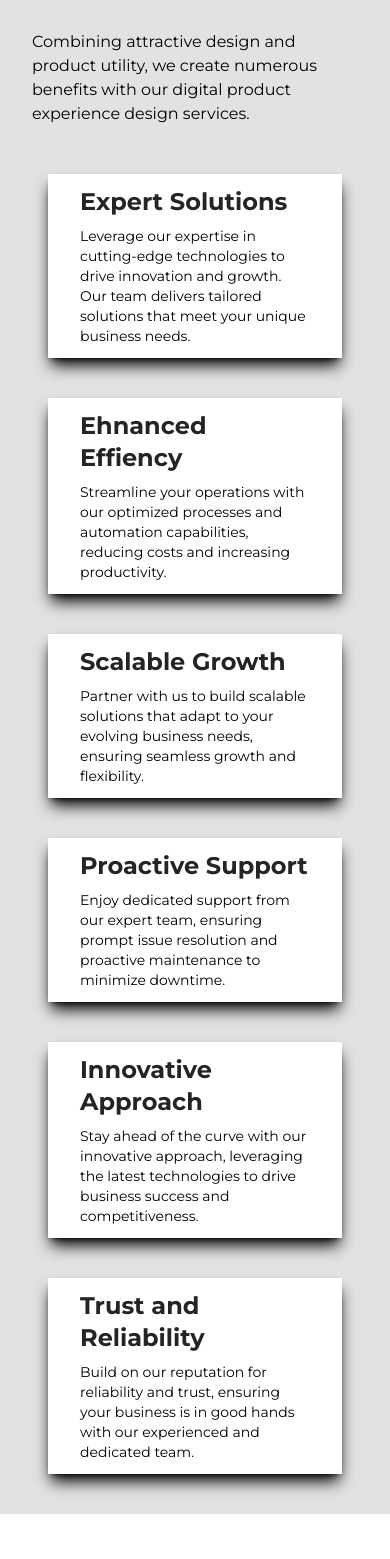
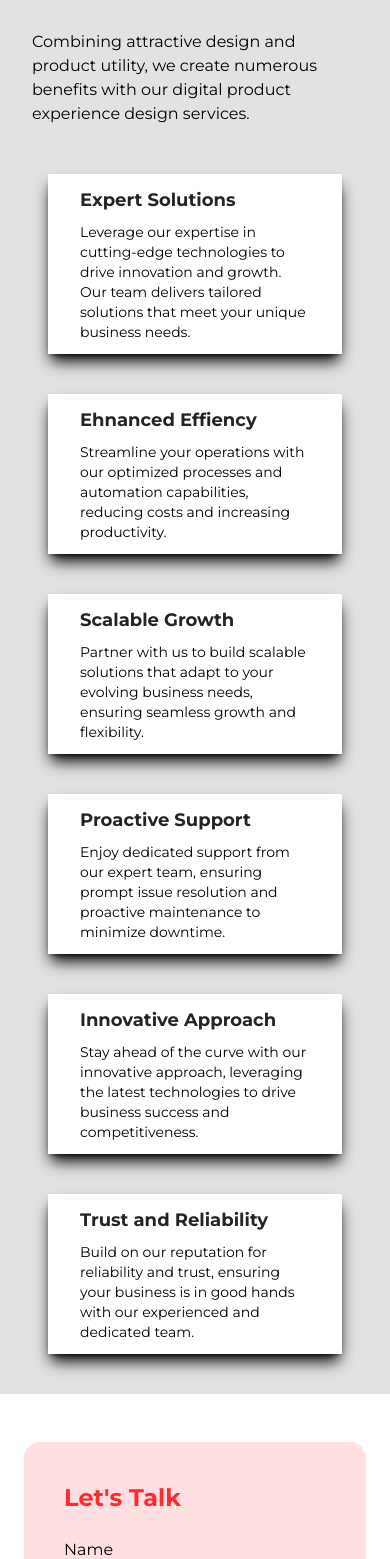
Before and after one commit to audu-joshua/xfin, a Next.js app: page /services in a window 390 px wide. Shown: the part 3268-4827 px from the top of the page. Built offline with nearby package versions, Linux system fonts and the light colour scheme.

Commit message:
Updated Benefits Component

```diff
--- a/components/serviceComponents/benefits/index.tsx
+++ b/components/serviceComponents/benefits/index.tsx
@@ -51,7 +51,7 @@ export function Benefits() {
           transition={{ duration: 1 }}
         >
                 <div className='bg-white py-3 md:py-8 md:rounded-2xl p-8 shadow-lg shadow-black'>
-                    <h2 className=' text-2xl pb-2 md:text-2xl text-[#252424] font-bold'> Expert Solutions </h2>
+                    <h2 className=' text-lg pb-2 md:text-2xl text-[#252424] font-bold'> Expert Solutions </h2>
                     <p className='text-[#000000] text-sm'> Leverage our expertise in cutting-edge technologies to drive innovation and growth. Our team delivers tailored solutions that meet your unique business needs.
                     </p>
                 </div>
@@ -65,7 +65,7 @@ export function Benefits() {
           transition={{ duration: 1 }}
         >
                 <div className='bg-white py-3 md:py-8 md:rounded-2xl p-8 shadow-lg shadow-black'>
-                    <h2 className=' text-2xl pb-2 md:text-2xl text-[#252424] font-bold'> Ehnanced Effiency </h2>
+                    <h2 className=' text-lg pb-2 md:text-2xl text-[#252424] font-bold'> Ehnanced Effiency </h2>
                     <p className='text-[#000000] text-sm'> Streamline your operations with our optimized processes and automation capabilities, reducing costs and increasing productivity.
                     </p>
                 </div>
@@ -80,7 +80,7 @@ export function Benefits() {
           transition={{ duration: 1 }}
         >
                 <div className='bg-white py-3 md:py-8 md:rounded-2xl p-8 shadow-lg shadow-black'>
-                    <h2 className=' text-2xl pb-2 md:text-2xl text-[#252424] font-bold'> Scalable Growth </h2>
+                    <h2 className=' text-lg pb-2 md:text-2xl text-[#252424] font-bold'> Scalable Growth </h2>
                     <p className='text-[#000000] text-sm'> Partner with us to build scalable solutions that adapt to your evolving business needs, ensuring seamless growth and flexibility.
                     </p>
                 </div>
@@ -96,7 +96,7 @@ export function Benefits() {
         >
 
                 <div className='bg-white py-3 md:py-8 md:rounded-2xl p-8 shadow-lg shadow-black'>
-                    <h2 className=' text-2xl pb-2 md:text-2xl text-[#252424] font-bold'> Proactive Support </h2>
+                    <h2 className=' text-lg pb-2 md:text-2xl text-[#252424] font-bold'> Proactive Support </h2>
                     <p className='text-[#000000] text-sm'> Enjoy dedicated support from our expert team, ensuring prompt issue resolution and proactive maintenance to minimize downtime.
                     </p>
                 </div>
@@ -112,7 +112,7 @@ export function Benefits() {
         >
 
                 <div className='bg-white py-3 md:py-8 md:rounded-2xl p-8 shadow-lg shadow-black'>
-                    <h2 className=' text-2xl pb-2 md:text-2xl text-[#252424] font-bold'> Innovative Approach </h2>
+                    <h2 className=' text-lg pb-2 md:text-2xl text-[#252424] font-bold'> Innovative Approach </h2>
                     <p className='text-[#000000] text-sm'> Stay ahead of the curve with our innovative approach, leveraging the latest technologies to drive business success and competitiveness.
                     </p>
                 </div>
@@ -127,7 +127,7 @@ export function Benefits() {
         >
 
                 <div className='bg-white py-3 md:py-8 md:rounded-2xl p-8 shadow-lg shadow-black'>
-                    <h2 className=' text-2xl pb-2 md:text-2xl text-[#252424] font-bold'> Trust and Reliability </h2>
+                    <h2 className=' text-lg pb-2 md:text-2xl text-[#252424] font-bold'> Trust and Reliability </h2>
                     <p className='text-[#000000] text-sm'> Build on our reputation for reliability and trust, ensuring your business is in good hands with our experienced and dedicated team.
                     </p>
                 </div>
```
